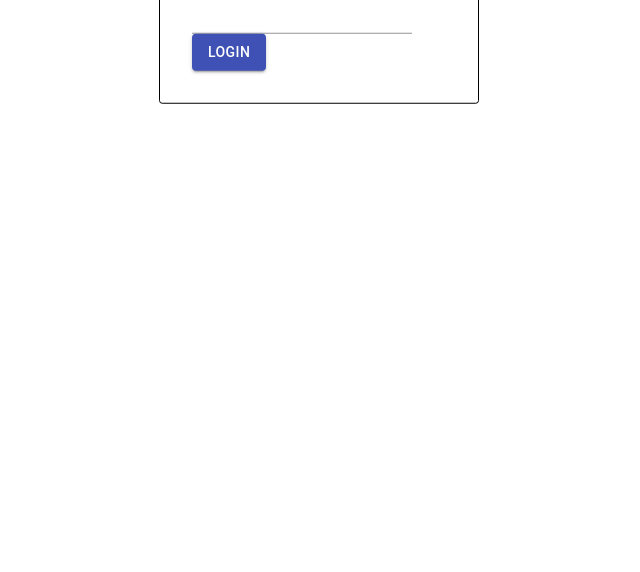
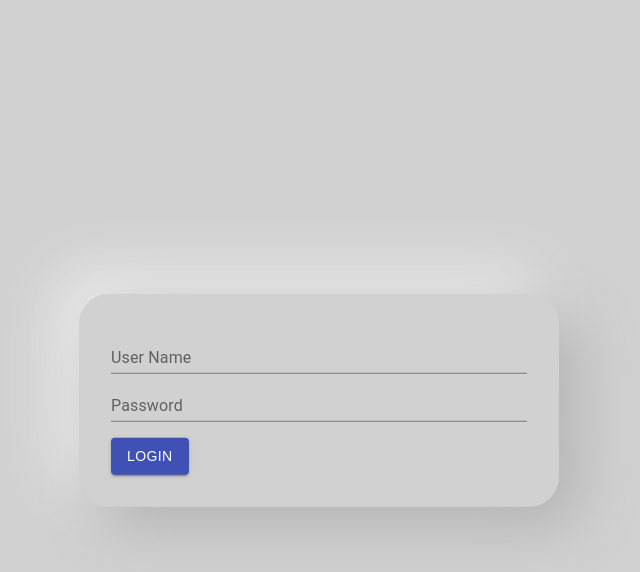
Before and after one commit to nerocui/gaby, a React (Create React App) app in the folder gaby_client/: page / in a window 1280 px wide. Shown: the top 572 px of the page, without its empty margins (321-961 px from the left). Built offline with nearby package versions, Linux system fonts and the light colour scheme.

Commit message:
added neomorphic design style

```diff
--- a/gaby_client/src/index.css
+++ b/gaby_client/src/index.css
@@ -1,13 +1,11 @@
-body {
+* {
   margin: 0;
-  font-family: -apple-system, BlinkMacSystemFont, 'Segoe UI', 'Roboto', 'Oxygen',
-    'Ubuntu', 'Cantarell', 'Fira Sans', 'Droid Sans', 'Helvetica Neue',
-    sans-serif;
-  -webkit-font-smoothing: antialiased;
-  -moz-osx-font-smoothing: grayscale;
+  padding: 0;
+  box-sizing: border-box;
+  font-family: 'Ubuntu', sans-serif;
 }
 
-code {
-  font-family: source-code-pro, Menlo, Monaco, Consolas, 'Courier New',
-    monospace;
+.router-wrapper {
+    width: 100vw;
+    height: 100vh;
 }
--- a/gaby_client/src/style/LoginStyle.ts
+++ b/gaby_client/src/style/LoginStyle.ts
@@ -4,7 +4,8 @@ const useStyles = createUseStyles({
 	root: {
 		position: 'relative',
 		width: '100%',
-		height: '100%',
+        height: '100%',
+        backgroundColor: '#d1d1d1',
 	},
 	formBox: {
 		position: 'absolute',
@@ -12,11 +13,16 @@ const useStyles = createUseStyles({
 		left: '50%',
 		transform: 'translate(-50%, -50%)',
 		boxSizing: 'border-box',
-		width: '20rem',
+		width: '30rem',
 		padding: '2rem',
-		border: '.1rem solid black',
-		borderRadius: '.2rem',
-	},
+        borderRadius: '30px',
+        background: '#d1d1d1',
+        boxShadow:  '20px 20px 60px #b2b2b2, -20px -20px 60px #f0f0f0',
+    },
+    label: {
+        fontWeight: '500',
+        marginTop: '1rem',
+    },
 	gap: {
 		marginTop: '1rem'
 	},
--- a/gaby_client/src/ui/pages/LoginPage.tsx
+++ b/gaby_client/src/ui/pages/LoginPage.tsx
@@ -29,11 +29,15 @@ const LoginPage = (props: any) => {
 		<div className={classes.root}>
 			<div className={classes.formBox}>
 				<form onSubmit={OnSubmit}>
-					<div>User name</div>
-					<TextField value={username} onChange={OnChangeUsername} />
-					<div>Password</div>
-					<TextField value={password} onChange={OnChangePassword} type="password"/>
-					<Button variant="contained" color="primary" className={classes.gap} type="submit">Login</Button>
+                    <div>
+					    <TextField fullWidth label="User Name" value={username} onChange={OnChangeUsername} />
+                    </div>
+                    <div>
+					    <TextField fullWidth label="Password" value={password} onChange={OnChangePassword} type="password"/>
+                    </div>
+                    <div className={classes.gap}>
+                        <Button variant="contained" color="primary" type="submit">Login</Button>
+                    </div>
 				</form>
 			</div>
 		</div>
--- a/gaby_client/src/ui/routes/index.tsx
+++ b/gaby_client/src/ui/routes/index.tsx
@@ -10,10 +10,12 @@ import HomePage from '../pages/HomePage';
 const routes = (props: any) => {
 	return (
 		<Router>
-            <Switch>
-                <PublicRoute path='/' exact component={LoginPage} />
-                <PrivateRoute path='/home' exact component={HomePage} />
-            </Switch>
+            <div className="router-wrapper">
+                <Switch>
+                    <PublicRoute path='/' exact component={LoginPage} />
+                    <PrivateRoute path='/home' exact component={HomePage} />
+                </Switch>
+            </div>
 		</Router>
 	);
 };
```
